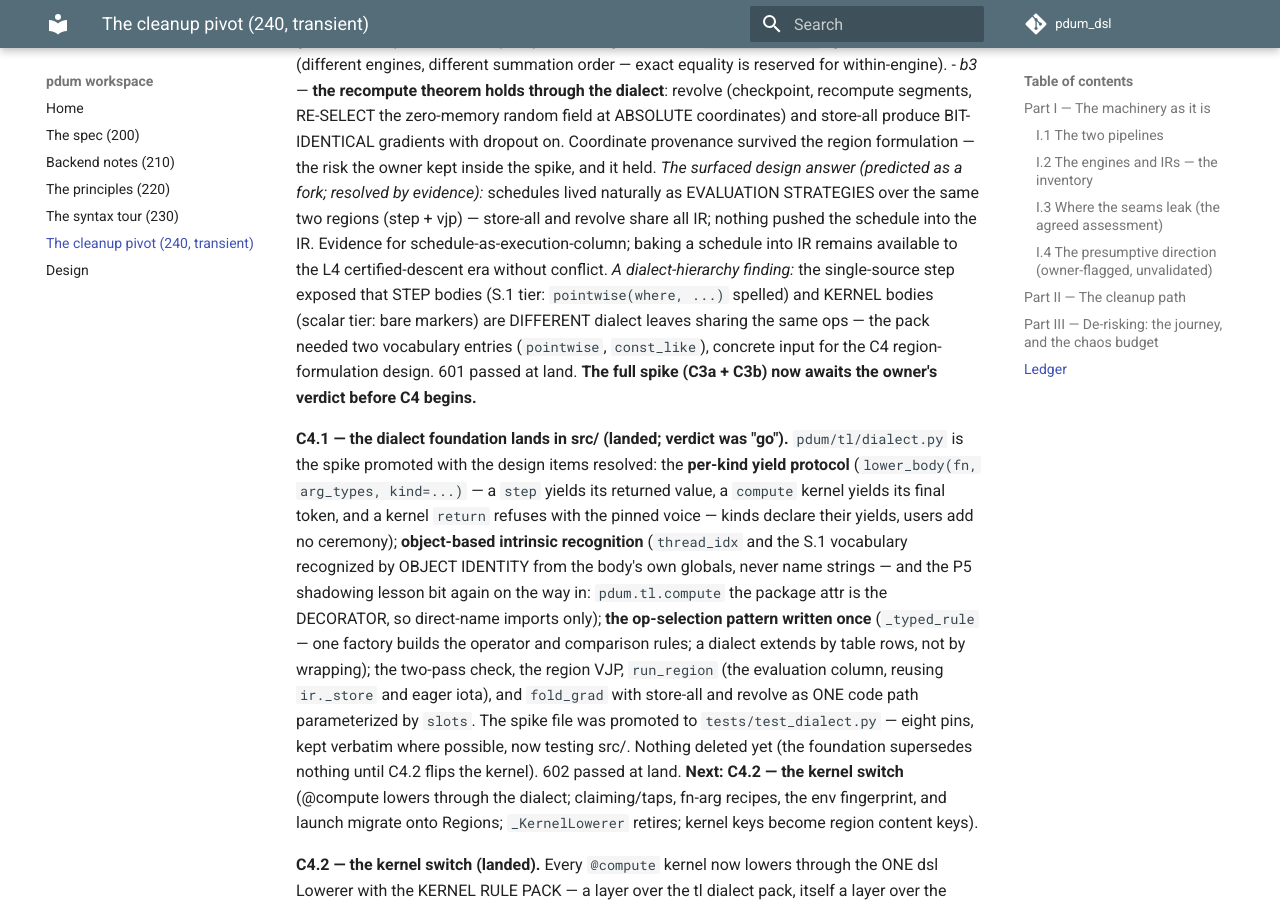
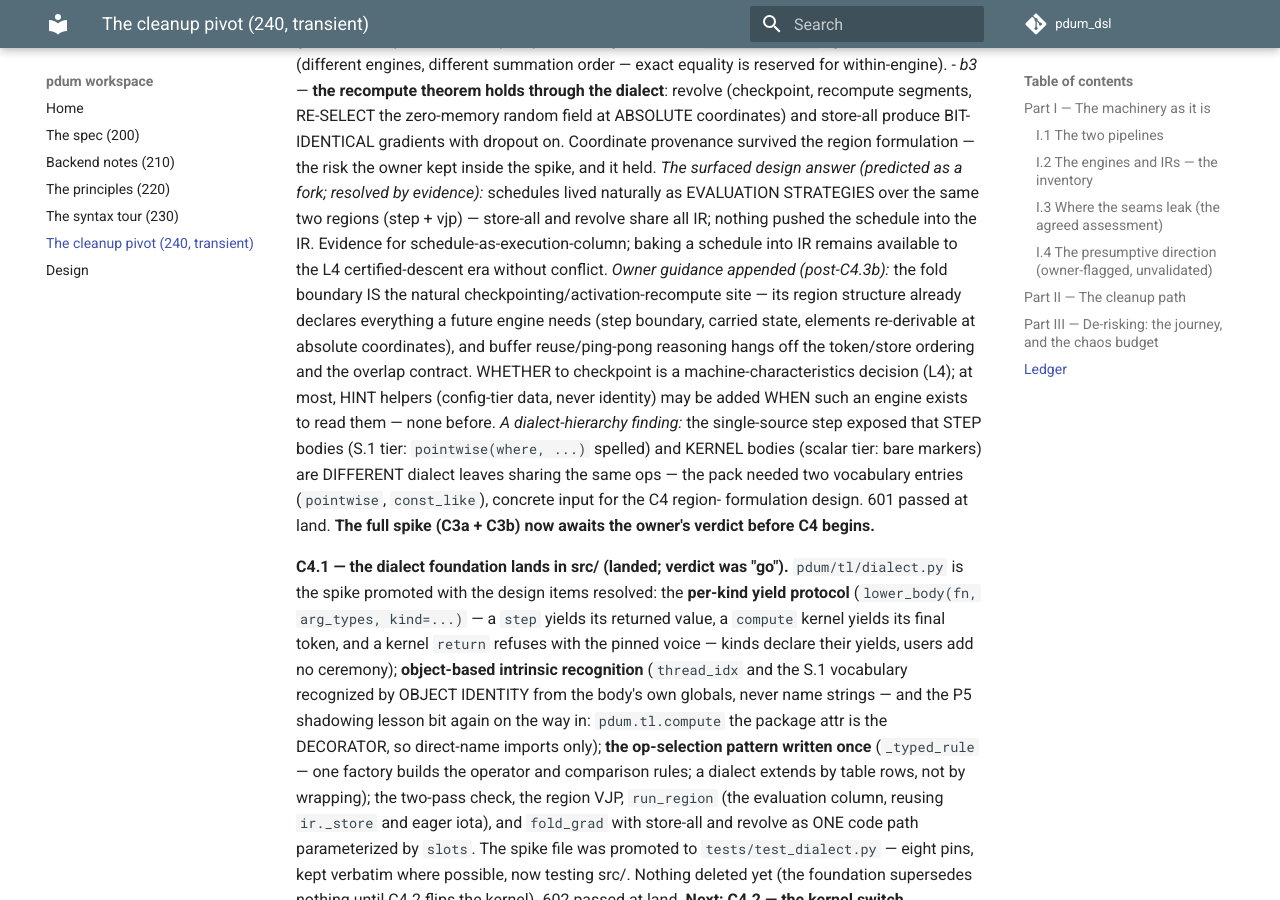
Before and after one commit to habemus-papadum/pdum_dsl, an MkDocs documentation site: the page built from docs/design/240_cleanup-pivot.md, in a window 1280 px wide and 900 px high, scrolled down 8297 px. Built offline with MkDocs 1.6.1 and Material for MkDocs 9.7.7, drawn with Linux system fonts in a browser that asks for light colours; comment, search, counter and statistics services are not loaded.

Commit message:
240: fold boundaries are the checkpointing engine's hooks (owner guidance)
Appended to the C3b finding: the fold boundary IS the natural
activation-checkpointing/recompute site — its region structure
already declares everything a future engine needs (step boundary,
carried state, elements re-derivable at absolute coordinates), and
buffer reuse/ping-pong reasoning hangs off the token ordering and the
overlap contract. WHETHER to checkpoint is a machine-characteristics
decision (L4); at most HINT helpers (config-tier data, never
identity) may be added when such an engine exists to read them —
none before.

Co-Authored-By: Claude Fable 5 <noreply@anthropic.com>
Claude-Session: https://claude.ai/code/session_01R3fb1TG8xEXk6AXPYP6TSz

```diff
--- a/docs/design/240_cleanup-pivot.md
+++ b/docs/design/240_cleanup-pivot.md
@@ -413,6 +413,15 @@ the same two regions (step + vjp) — store-all and revolve share all
 IR; nothing pushed the schedule into the IR. Evidence for
 schedule-as-execution-column; baking a schedule into IR remains
 available to the L4 certified-descent era without conflict.
+*Owner guidance appended (post-C4.3b):* the fold boundary IS the
+natural checkpointing/activation-recompute site — its region
+structure already declares everything a future engine needs (step
+boundary, carried state, elements re-derivable at absolute
+coordinates), and buffer reuse/ping-pong reasoning hangs off the
+token/store ordering and the overlap contract. WHETHER to checkpoint
+is a machine-characteristics decision (L4); at most, HINT helpers
+(config-tier data, never identity) may be added WHEN such an engine
+exists to read them — none before.
 *A dialect-hierarchy finding:* the single-source step exposed that
 STEP bodies (S.1 tier: `pointwise(where, ...)` spelled) and KERNEL
 bodies (scalar tier: bare markers) are DIFFERENT dialect leaves
```
